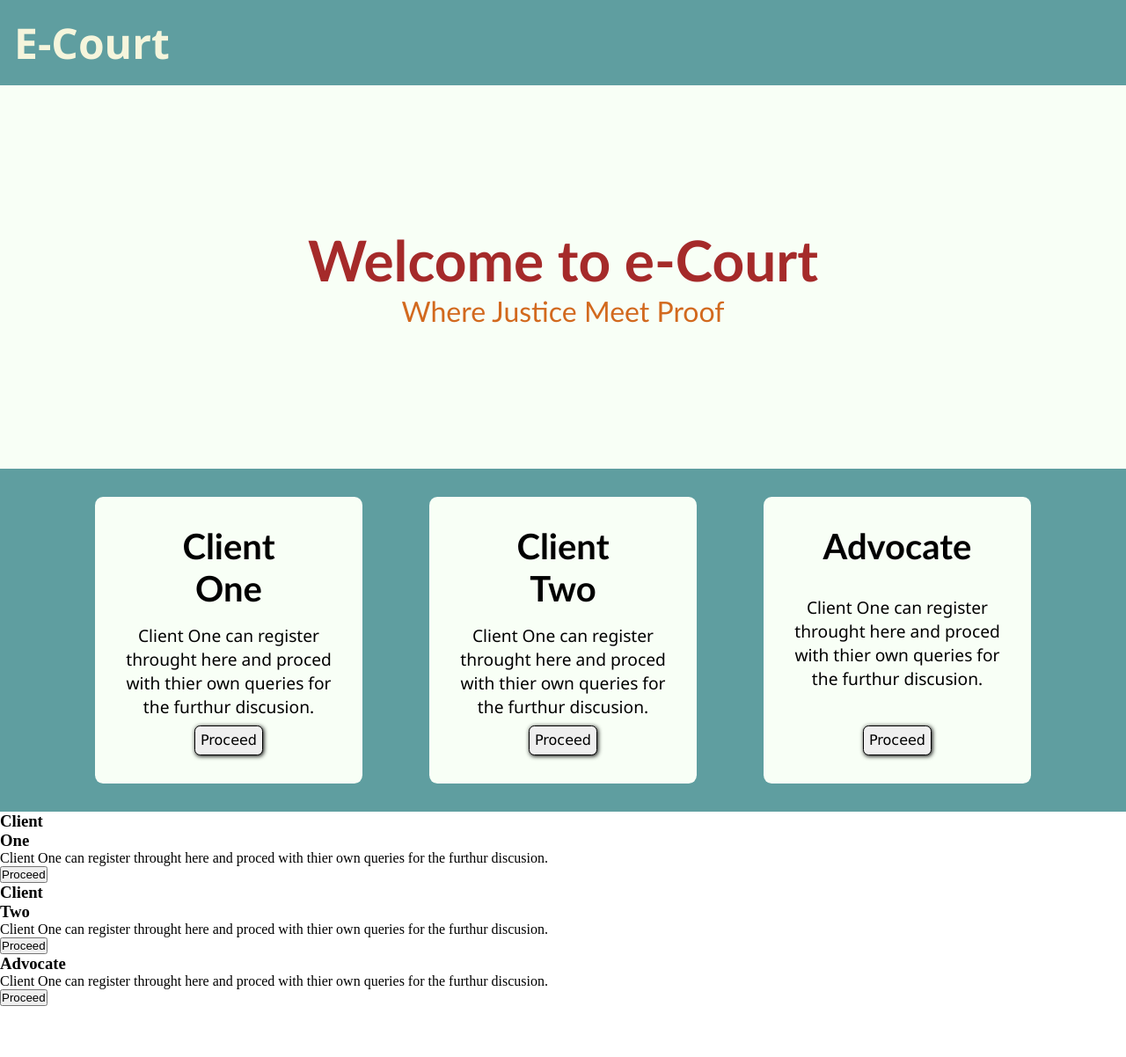
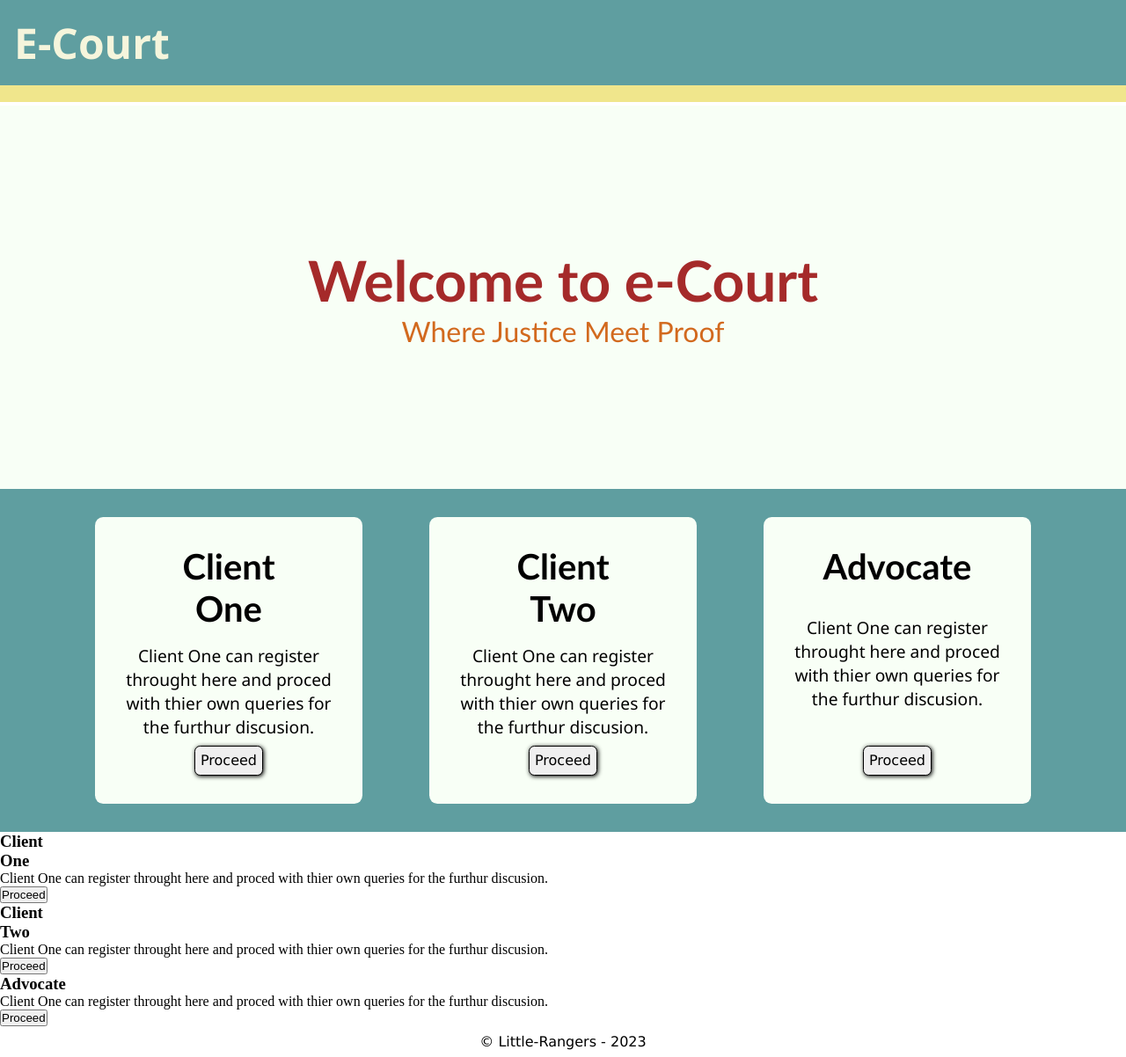
Before and after one commit to Ankit-Rattan/SIH, a React (Create React App) app in the folder my-app/: page / in a window 1280 px wide. Shown: the whole page at 88% size. Before the commit the page ends 1144 px from the top, so only its background shows below. Built offline with nearby package versions, Linux system fonts and the light colour scheme.

Commit message:
adding opt and foot

```diff
--- a/my-app/public/style.css
+++ b/my-app/public/style.css
@@ -13,6 +13,11 @@ nav{
 nav h1{
     color:beige;
 
+}
+marquee{
+    background-color: khaki;
+    color: brown;
+    font-family: 'Lucida Sans', 'Lucida Sans Regular', 'Lucida Grande', 'Lucida Sans Unicode', Geneva, Verdana, sans-serif;
 }
 
 /* MainOne */
@@ -49,6 +54,9 @@ nav h1{
     text-align: center;
     font-size: larger;
 }
+.opt:hover{
+    background-color:azure;
+}
 .opt h3{
     font-size: 2.5rem;
     font-family:'Trebuchet MS', 'Lucida Sans Unicode', 'Lucida Grande', 'Lucida Sans', Arial, sans-serif;
@@ -73,7 +81,7 @@ nav h1{
 }
 .opt button:hover{
     cursor: pointer;
-    background-color:rgba(95, 158, 160, 0.347);
+    background-color:rgba(95, 158, 160, 0.158);
     transition-duration: .3s;
 }
 
@@ -83,3 +91,10 @@ nav h1{
 }
 
 /* Section */
+
+/* Footer */
+footer{
+    text-align: center;
+    font-family: 'Lucida Sans', 'Lucida Sans Regular', 'Lucida Grande', 'Lucida Sans Unicode', Geneva, Verdana, sans-serif;
+    margin: .5rem;
+}
--- a/my-app/src/components/App.jsx
+++ b/my-app/src/components/App.jsx
@@ -3,6 +3,7 @@ import Navbar from "./navbar";
 import Mainone from "./mainOne";
 import Option from "./option";
 import Section from "./section";
+import Footer from "./footer";
 
 
 function App(){
@@ -12,6 +13,7 @@ function App(){
         <Mainone/>
         <Option/>
         <Section/>
+        <Footer/>
         </div>
     );
 }
--- a/my-app/src/components/footer.jsx
+++ b/my-app/src/components/footer.jsx
@@ -0,0 +1,15 @@
+import React from "react";
+
+function Footer(){
+    return(
+        <div>
+
+        <footer>
+            <p>© Little-Rangers -
+             2023</p>
+        </footer>
+        </div>
+    );
+}
+
+export default Footer;
--- a/my-app/src/components/navbar.jsx
+++ b/my-app/src/components/navbar.jsx
@@ -2,9 +2,15 @@ import React from "react";
 
 function Navbar(){
     return(
+        <div>
+
         <nav>
             <h1>E-Court</h1>
         </nav>
+        <marquee>
+            <p>This line is for the latest update regular in justice firm.  This line is for the latest update regular in justice firm</p>
+        </marquee>
+        </div>
     );
 }
 
```
